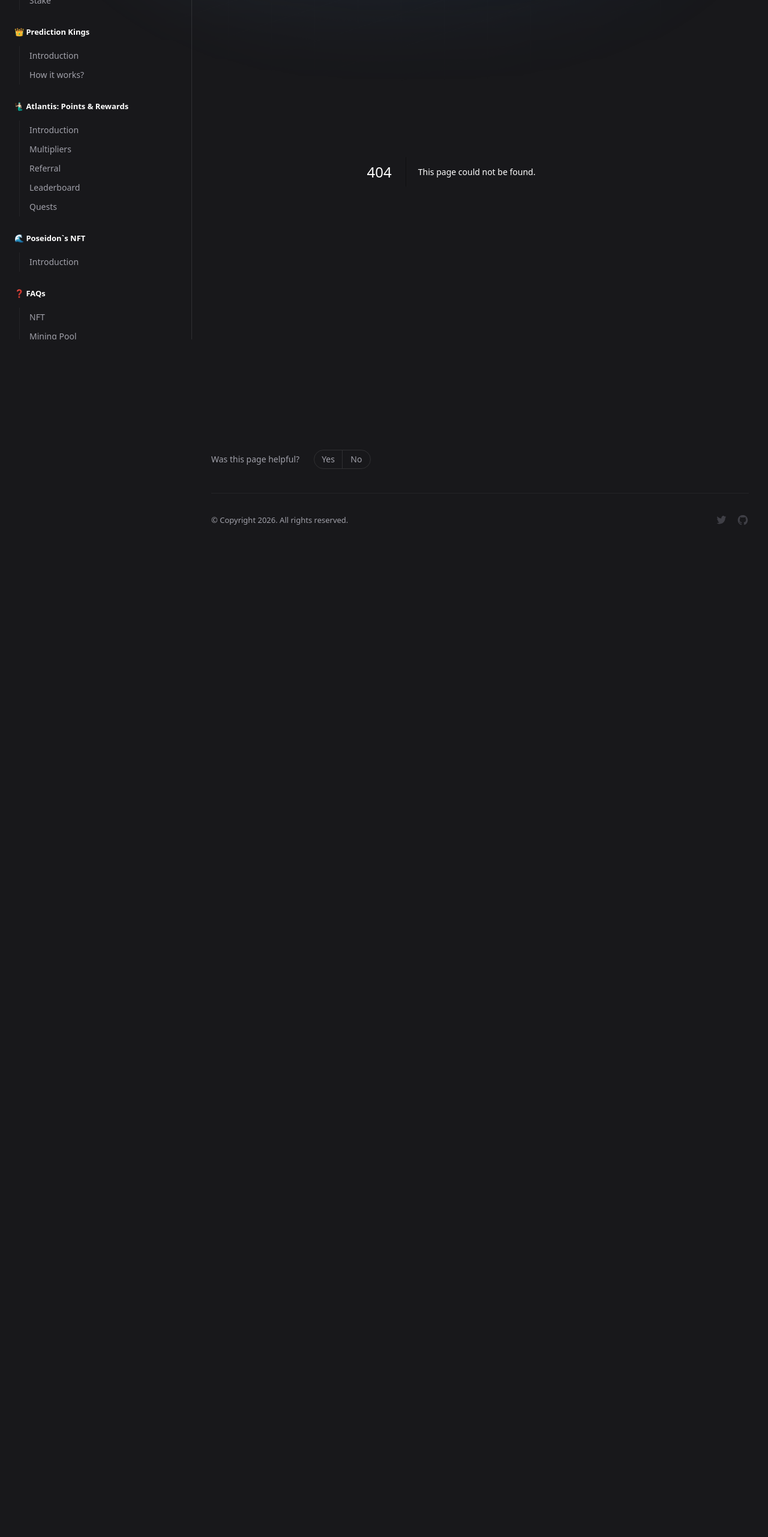
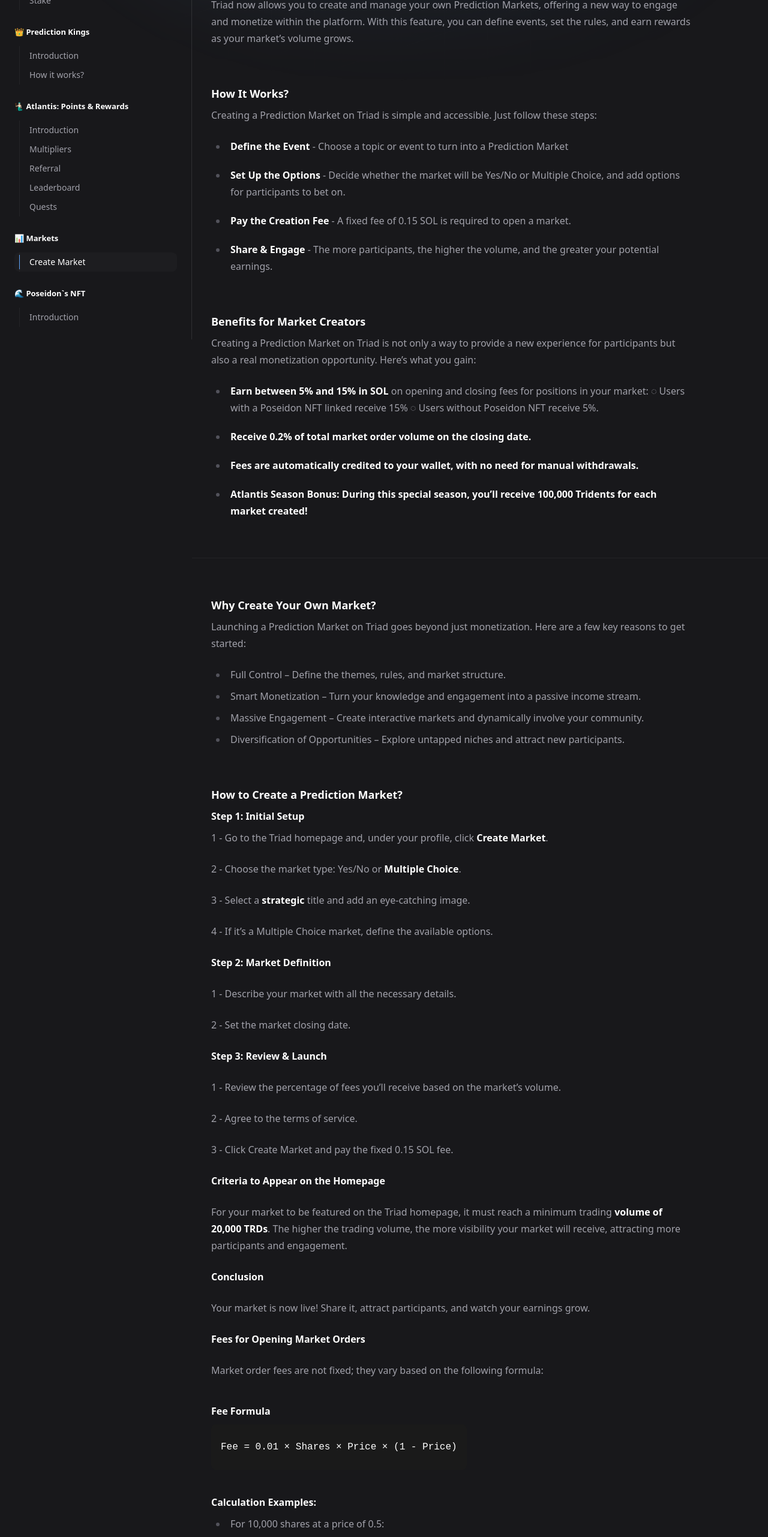
Before and after one commit to triadxyz/docs, a Next.js app: page /markets in a window 1280 px wide. Before the commit this address had no page. Shown: the part 234-2797 px from the top of the page at 60% size. Before the commit the page ends 1177 px from the top, so only its background shows below. Built offline with nearby package versions, Linux system fonts and the light colour scheme.

Commit message:
adjusts , added create market section

```diff
--- a/src/components/Navigation.jsx
+++ b/src/components/Navigation.jsx
@@ -208,6 +208,12 @@
       { title: 'Quests', href: '/season/quests' },
     ],
   },
+   {
+    title: '📊 Markets',
+    links: [
+      { title: 'Create Market', href: '/markets' },
+    ],
+  },
       {
     title: '🌊 Poseidon`s NFT',
     links: [
--- /dev/null
+++ b/src/components/formulaBox.jsx
@@ -0,0 +1,14 @@
+export default function FormulaBox({ children }) {
+  return (
+    <div style={{
+      backgroundColor: '#1a1a1a',
+      padding: '0rem 1rem',
+      borderRadius: '0.5rem',
+      fontFamily: 'monospace',
+      color: 'white',
+      display: 'inline-block'
+    }}>
+      {children}
+    </div>
+  );
+}
--- /dev/null
+++ b/src/pages/markets.mdx
@@ -0,0 +1,112 @@
+
+import FormulaBox from '../components/formulaBox.jsx'
+
+# Create market
+
+**Create to Market: Launch Your Own Prediction Market on Triad**
+
+Triad now allows you to create and manage your own Prediction Markets, offering a new way to engage and monetize within the platform. With this feature, you can define events, set the rules, and earn rewards as your market’s volume grows.
+
+ ## How It Works?
+
+Creating a Prediction Market on Triad is simple and accessible. Just follow these steps:
+
+- **Define the Event** - Choose a topic or event to turn into a Prediction Market
+
+- **Set Up the Options** -  Decide whether the market will be Yes/No or Multiple Choice, and add options for participants to bet on.
+
+- **Pay the Creation Fee** - A fixed fee of 0.15 SOL is required to open a market.
+
+- **Share & Engage** - The more participants, the higher the volume, and the greater your potential earnings.
+
+## Benefits for Market Creators
+
+Creating a Prediction Market on Triad is not only a way to provide a new experience for participants but also a real monetization opportunity. Here’s what you gain:
+
+- **Earn between 5% and 15% in SOL** on opening and closing fees for positions in your market:
+   ◌ Users with a Poseidon NFT linked receive 15%
+   ◌ Users without Poseidon NFT receive 5%.
+
+- **Receive 0.2% of total market order volume on the closing date.**
+
+- **Fees are automatically credited to your wallet, with no need for manual withdrawals.**
+
+- **Atlantis Season Bonus: During this special season, you’ll receive 100,000 Tridents for each market created!**
+
+---
+
+## Why Create Your Own Market?
+
+Launching a Prediction Market on Triad goes beyond just monetization. Here are a few key reasons to get started:
+
+- Full Control – Define the themes, rules, and market structure.
+- Smart Monetization – Turn your knowledge and engagement into a passive income stream.
+- Massive Engagement – Create interactive markets and dynamically involve your community.
+- Diversification of Opportunities – Explore untapped niches and attract new participants.
+
+## How to Create a Prediction Market?
+
+### **Step 1: Initial Setup**
+
+1 - Go to the Triad homepage and, under your profile, click **Create Market**.
+
+2 - Choose the market type: Yes/No or **Multiple Choice**.
+
+3 - Select a **strategic** title and add an eye-catching image.
+
+4 - If it’s a Multiple Choice market, define the available options.
+
+**Step 2: Market Definition**
+
+1 - Describe your market with all the necessary details.
+
+2 - Set the market closing date.
+
+**Step 3: Review & Launch**
+
+1 - Review the percentage of fees you’ll receive based on the market’s volume.
+
+2 - Agree to the terms of service.
+
+3 - Click Create Market and pay the fixed 0.15 SOL fee.
+
+**Criteria to Appear on the Homepage**
+
+For your market to be featured on the Triad homepage, it must reach a minimum trading **volume of 20,000 TRDs**. The higher the trading volume, the more visibility your market will receive, attracting more participants and engagement.
+
+ **Conclusion**
+
+ Your market is now live! Share it, attract participants, and watch your earnings grow.
+
+ **Fees for Opening Market Orders**
+
+ Market order fees are not fixed; they vary based on the following formula:
+
+ ### Fee Formula
+
+<FormulaBox>
+  Fee = 0.01 × Shares × Price × (1 - Price)
+</FormulaBox>
+
+### Calculation Examples:
+
+- For 10,000 shares at a price of 0.5:
+
+<FormulaBox>
+  Fee = 0.01 × 10 000 × 0.5 × (1 - 0.5) 25 shares as Fee
+</FormulaBox>
+
+
+- For 10,000 shares at a price of 0.9:
+
+<FormulaBox>
+  Fee = 0.01 × 10 000 × 0.9 × (1 - 0.9) 9 shares as Fee
+</FormulaBox>
+
+### Fee Distribution:
+
+- The market creator receives a percentage of the total generated fees.
+
+- Example: In a 25-share fee, the market creator could earn 5 shares.
+
+Now is your chance to create and profit from your own Prediction Markets on Triad. Start now and **begin your journey!** 🚀
--- a/src/pages/poseidons/index.mdx
+++ b/src/pages/poseidons/index.mdx
@@ -1,6 +1,6 @@
 export const description = 'Triad Poseidons'
 
-## Poseidons Collection - Triad NFTs
+# Poseidons Collection - Triad NFTs
 
 The Poseidons Collection is an exclusive series of 1,633 NFTs inspired by the legendary God of the Sea. Each Poseidon is unique, with distinct characteristics and rarities that make every NFT a rare and powerful asset. Combining mythology, art, and exclusive utilities, these NFTs unlock unique opportunities within the Triad ecosystem.
 
--- a/src/pages/prediction-kings/index.mdx
+++ b/src/pages/prediction-kings/index.mdx
@@ -1,8 +1,6 @@
 export const description = 'Prediction Kings Competition'
 
-## Introduction
-
-**Prediction Kings – Triad’s Weekly Volume Trading Competition**
+ # Prediction Kings – Triad’s Weekly Volume Trading Competition
 
 Prediction Kings is Triad’s weekly competition, rewarding users with the highest trading volume on the platform. Each campaign runs for 7 days, with a real-time leaderboard tracking participants’ performance.
 
```
